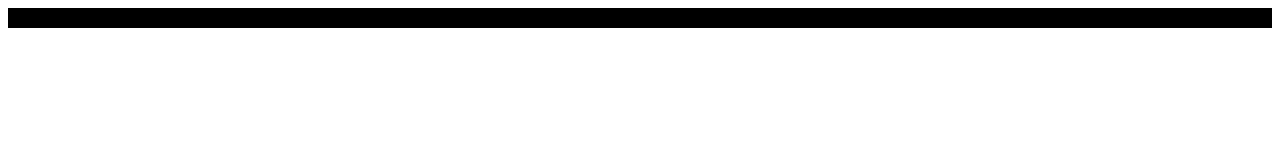
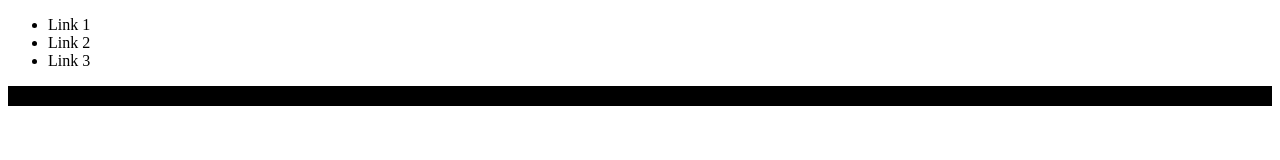
Before and after one commit to Cas-Student/Game, a plain HTML site: page index.html in a window 1280 px wide. Drawn offline with Linux system fonts and the light colour scheme.

Commit message:
Update index.html

```diff
--- a/index.html
+++ b/index.html
@@ -4,6 +4,11 @@
     <link rel="stylesheet" type="text/css" href="styles.css"/>
   </head>
   <body>
+    <ul>
+      <li>Link 1</li>
+      <li>Link 2</li>
+      <li>Link 3</li>
+    </ul>
     <div class="Header" id="Title"></div>
     <div class="Main" id="Text"></div>
   </body>
```
